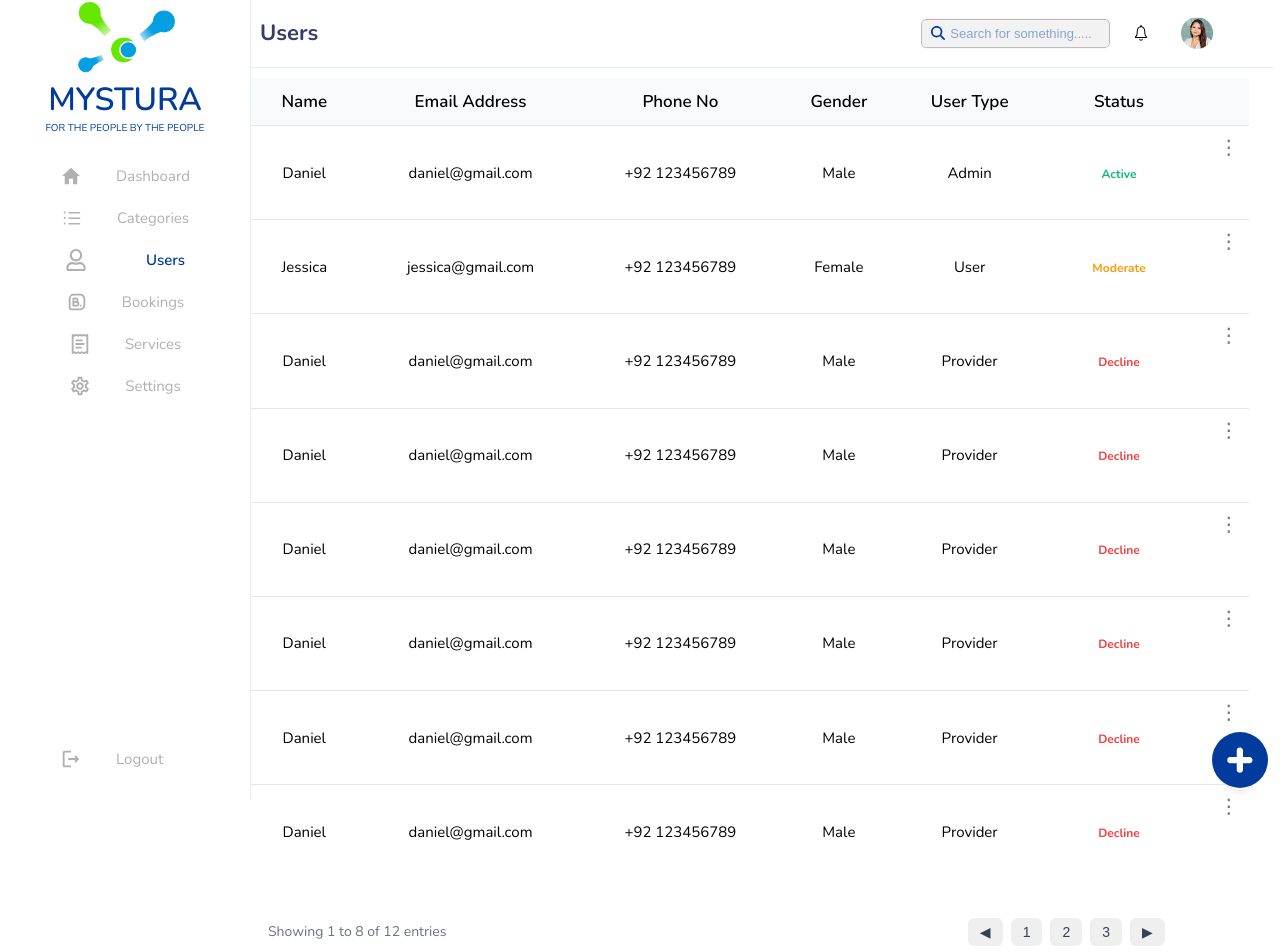
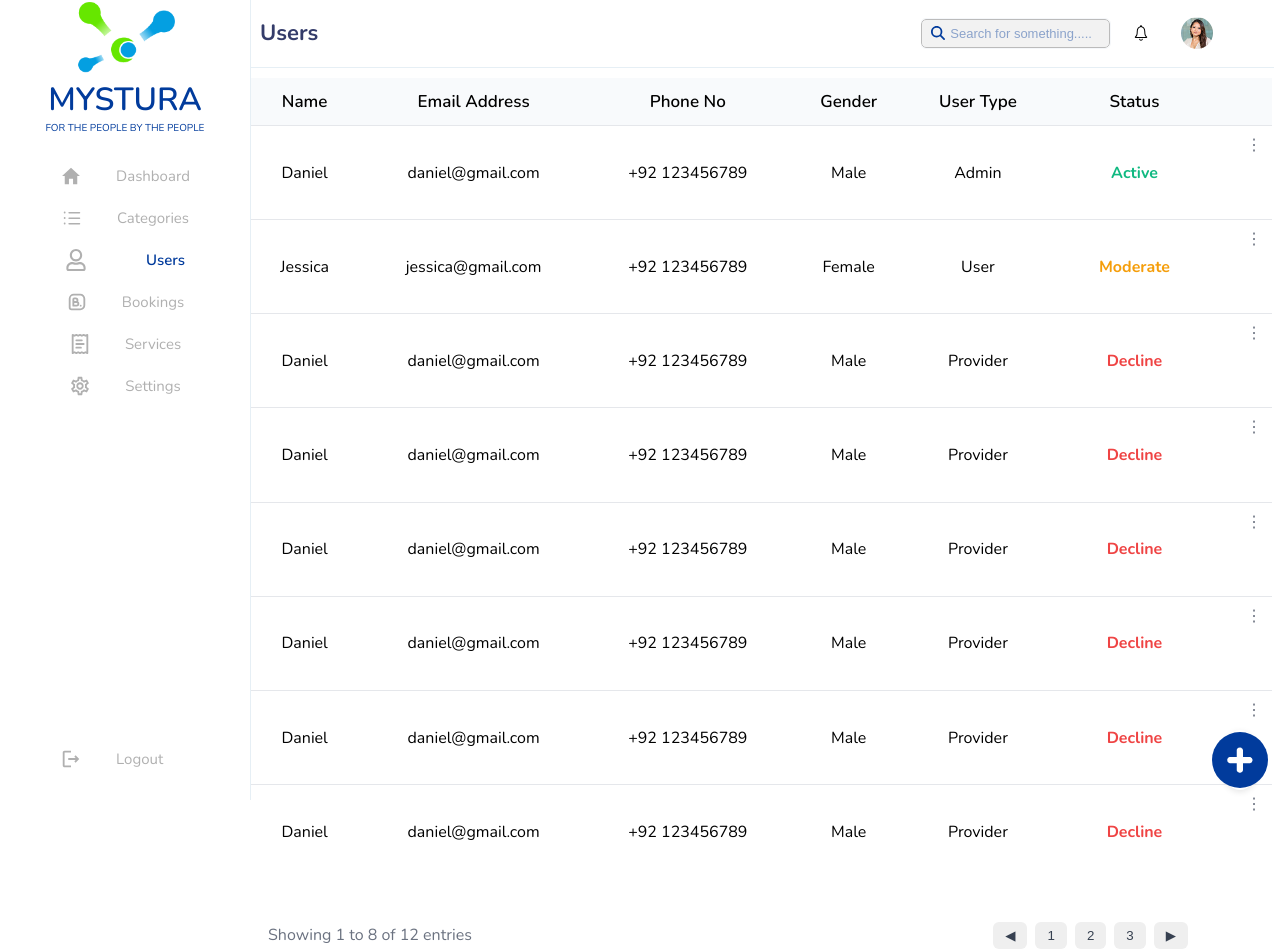
Before and after one commit to Tahanaz0/Mystura, a React (Vite) app: page /user in a window 1280 px wide. Shown: the top 952 px of the page. Built offline with nearby package versions, Linux system fonts and the light colour scheme.

Commit message:
'fixing-pages'

```diff
--- a/src/component/dashboard/dashboard.css
+++ b/src/component/dashboard/dashboard.css
@@ -1,6 +1,6 @@
 .dash-container {
     /* margin-left: 20vw; */
-    width: 80%;
+    width: 80vw;
     padding: 20px;
     font-family: "Nunito", sans-serif;
     margin-top: 65px;
@@ -71,16 +71,13 @@
     }
   }
 
-@media (min-width:1024px){
-    /* .dash-container{
-        margin-left: 25%;
-    } */
-}
-@media (min-width:1440px){
-    /* .dash-container{
-        margin-left: 25%;
-    } */
-}
+
+  @media (min-width: 2560px) {
+    .dash-item {
+      width: 450px;
+      height: 200px;
+    }
+  }
 
 /* @media (min-width:2560px){
     .dash-container{
--- a/src/component/user/User.jsx
+++ b/src/component/user/User.jsx
@@ -144,7 +144,9 @@ const User = () => {
                         <FiEdit /> Edit
                       </button>
                       <UserDelete onDelete={() => handleDeleteUser(index)}>
-                        <FiTrash /> Delete
+                        <FiTrash style={{
+                          color:'black'
+                        }}/> Delete
                       </UserDelete>
                     </div>
                   )}
--- a/src/component/user/user.css
+++ b/src/component/user/user.css
@@ -2,12 +2,12 @@
     background: white;
     /* padding: 10px; */
     /* box-shadow: 0 4px 12px rgba(0, 0, 0, 0.05); */
-    overflow-x: auto;
-    font-family: "Poppins";
-    border-collapse: collapse;
+    /* overflow: auto; */
+    /* font-family: "Poppins"; */
+    /* border-collapse: collapse; */
     margin-left: 240px;
     margin-top: 70px;
-    width: 100%;
+    width: 80vw;
     font-family: "Nunito", sans-serif;
 
   }
@@ -26,7 +26,7 @@
 
   .modal-input p {
     margin-top: 10px;
-    font-size: 13px;
+    /* font-size: 13px; */
   }
 
   .modal-input input {
@@ -34,14 +34,14 @@
     padding: 10px;
     border-radius: 6px;
     border: 2px solid var(--blue);
-    font-size: 11px;
+    /* font-size: 11px; */
     box-sizing: border-box;
     outline: none;
     border: 2px solid var(--green);
   }
   .phone-input {
     border-radius: 6px;
-    font-size: 14px;
+    /* font-size: 14px; */
     border: 2px solid var(--green);
   }
 
@@ -70,7 +70,7 @@
     width: 100%;
     padding: 9px;
     border: 2px solid var(--green);
-    font-size: 14px;
+    /* font-size: 14px; */
     margin-top: 10px;
     border-radius: 8px;
     padding-right: 20px;
@@ -98,7 +98,7 @@
 
   tbody td {
     padding: 16px 20px;
-    font-size: 15px;
+    /* font-size: 15px; */
     color: black;
     border-top: 1px solid #e5e7eb;
     text-align: center;
@@ -107,7 +107,7 @@
   .status {
     padding: 4px 12px;
     border-radius: 9999px;
-    font-size: 12px;
+    /* font-size: 12px; */
     font-weight: bold;
   }
 
@@ -127,7 +127,7 @@
   }
 
   .dots {
-    font-size: 20px;
+    /* font-size: 20px; */
     cursor: pointer;
     text-align: center;
     color: #6b7280;
@@ -138,7 +138,7 @@
     display: flex;
     justify-content: space-between;
     align-items: center;
-    font-size: 14px;
+    /* font-size: 14px; */
     color: #6b7280;
     margin-right: 80px;
     margin-left: 20px;
@@ -146,7 +146,7 @@
 
   .pagination button {
     border: none;
-    font-size: 14px;
+    /* font-size: 14px; */
     margin: 0 4px;
     padding: 6px 12px;
     border-radius: 6px;
@@ -181,7 +181,7 @@
     border: none;
     text-align: left;
     padding: 10px 12px;
-    font-size: 14px;
+    /* font-size: 14px; */
     cursor: pointer;
     color: black;
     transition: background 0.2s;
@@ -208,7 +208,7 @@
     bottom: 10px;
     width: 40px;
     height: 60px;
-    font-size: 30px;
+    /* font-size: 30px; */
     font-weight: 600;
     background-color: var(--blue);
     /* color: white; */
@@ -244,7 +244,7 @@
   }
   .para-delete {
     padding-top: 10px;
-    font-size: 22px;
+    /* font-size: 22px; */
     color: #999d9b;
   }
   .delete-icon {
```
